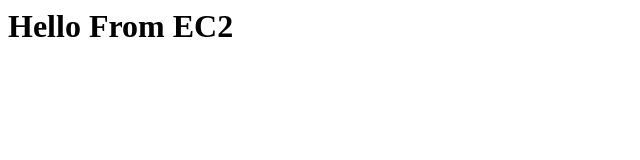
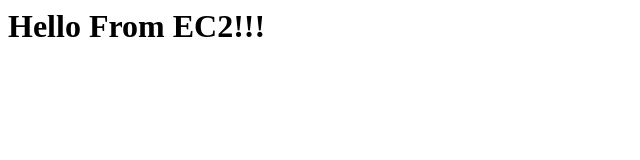
Before and after one commit to SkipEveryLunch/code-demo, a plain HTML site: page index.html in a window 1280 px wide. Shown: the full height of the page, 0-640 px from the left. Drawn offline with Linux system fonts and the light colour scheme.

Commit message:
make the headding cooler

```diff
--- a/index.html
+++ b/index.html
@@ -1 +1 @@
-<h1>Hello From EC2</h1>
+<h1>Hello From EC2!!!</h1>
```
